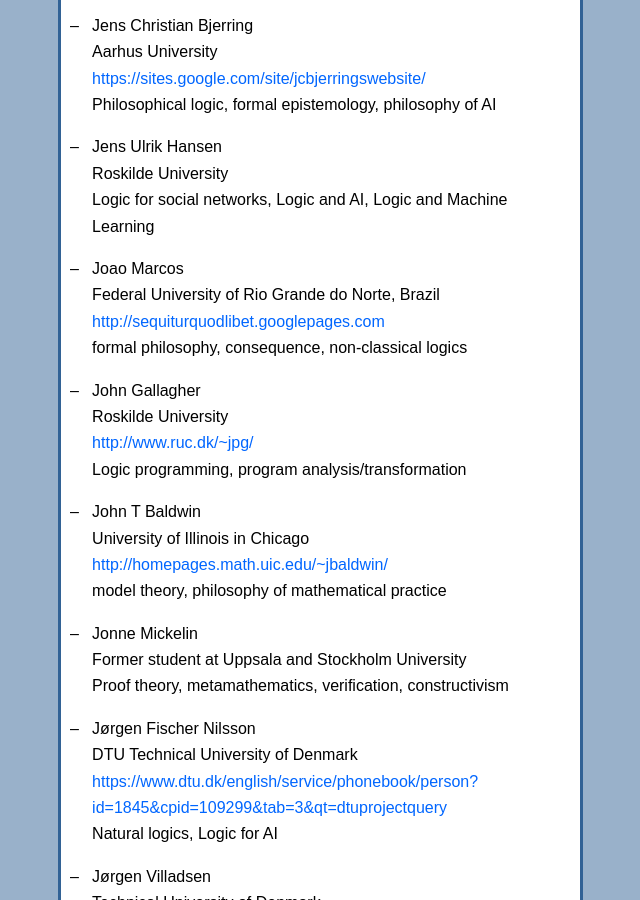
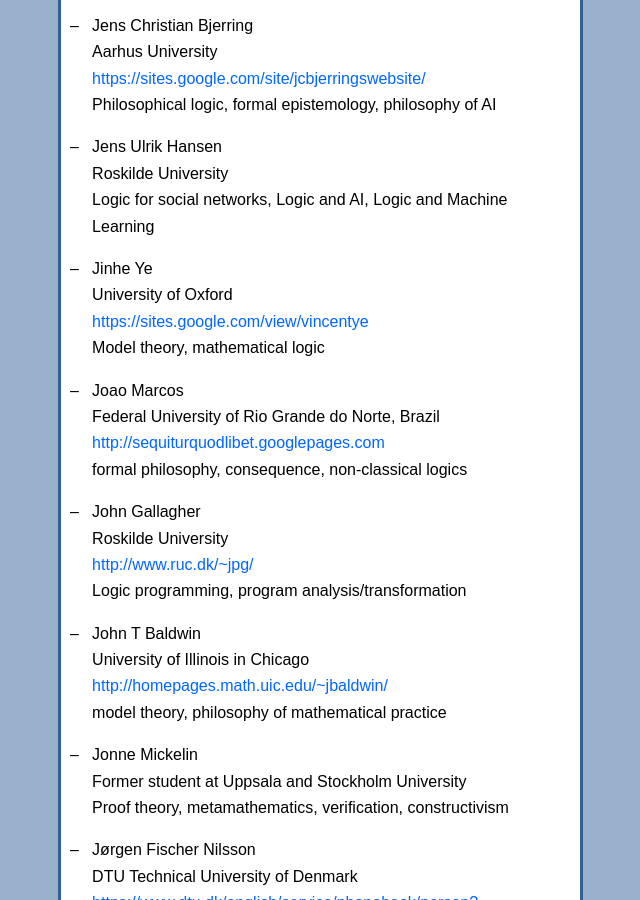
Before and after one commit to scandinavianlogic/scandinavianlogic.github.io, a Jekyll site: the page built from members.md, in a window 1280 px wide and 900 px high, scrolled down 8924 px. Shown: the whole window, without its empty margins (453-1093 px from the left). Built offline with Jekyll 4.4.1, drawn with Linux system fonts in a browser that asks for light colours.

Commit message:
new member

```diff
--- a/members.md
+++ b/members.md
@@ -344,6 +344,11 @@ membership.
 - Jens Ulrik Hansen
   Roskilde University
   Logic for social networks, Logic and AI, Logic and Machine Learning
+
+- Jinhe Ye
+  University of Oxford
+  <https://sites.google.com/view/vincentye>
+  Model theory, mathematical logic
 
 - Joao Marcos
   Federal University of Rio Grande do Norte, Brazil
```
